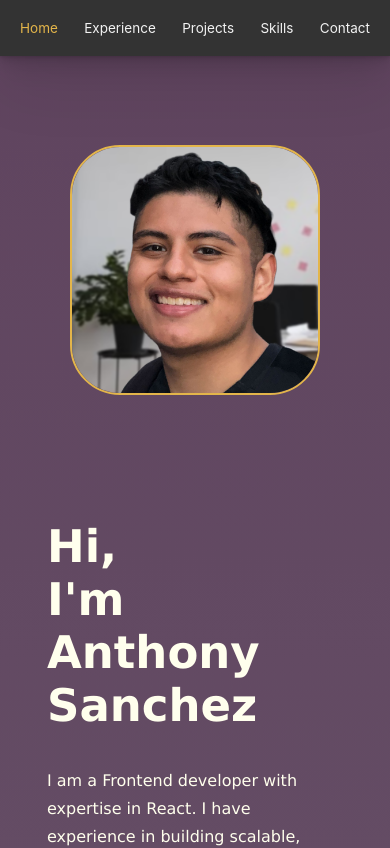
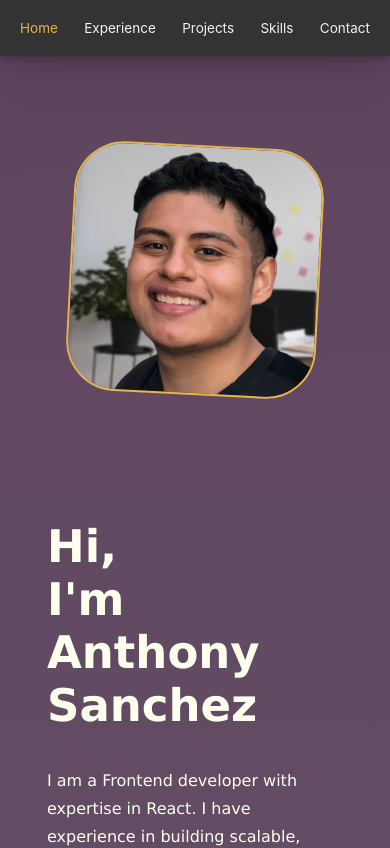
Before and after one commit to antsanchez198/Portfolio-Website, a React (Create React App) app: page / in a window 390 px wide. Shown: the top 848 px of the page. Built offline with nearby package versions, Linux system fonts and the light colour scheme.

Commit message:
fix mobile nav bar

```diff
--- a/src/website/MainPage.css
+++ b/src/website/MainPage.css
@@ -135,7 +135,7 @@ body {
   width: 300px;
   height: 300px;
   border-radius: 20%;
-  /* transform: rotate(3deg); */
+  transform: rotate(3deg);
   border: var(--yellow-color) 2px solid;
 }
 
```
